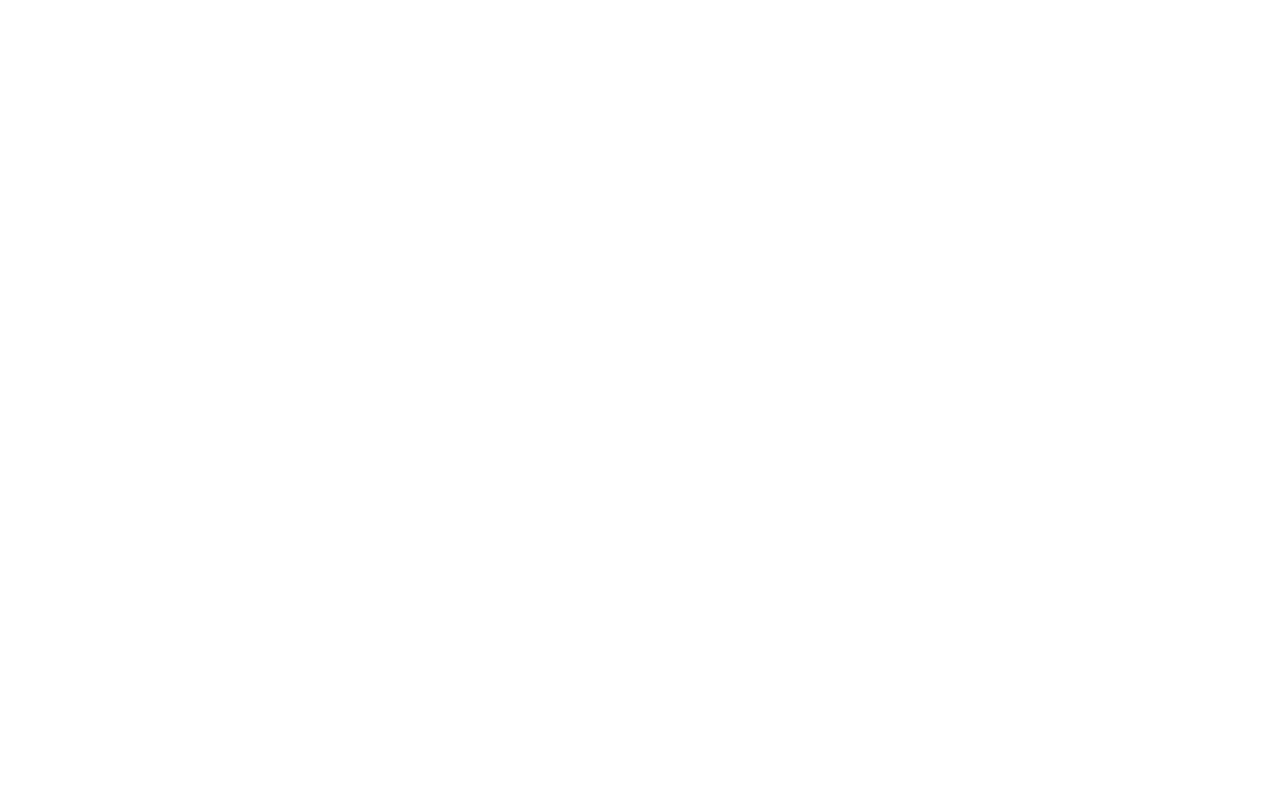
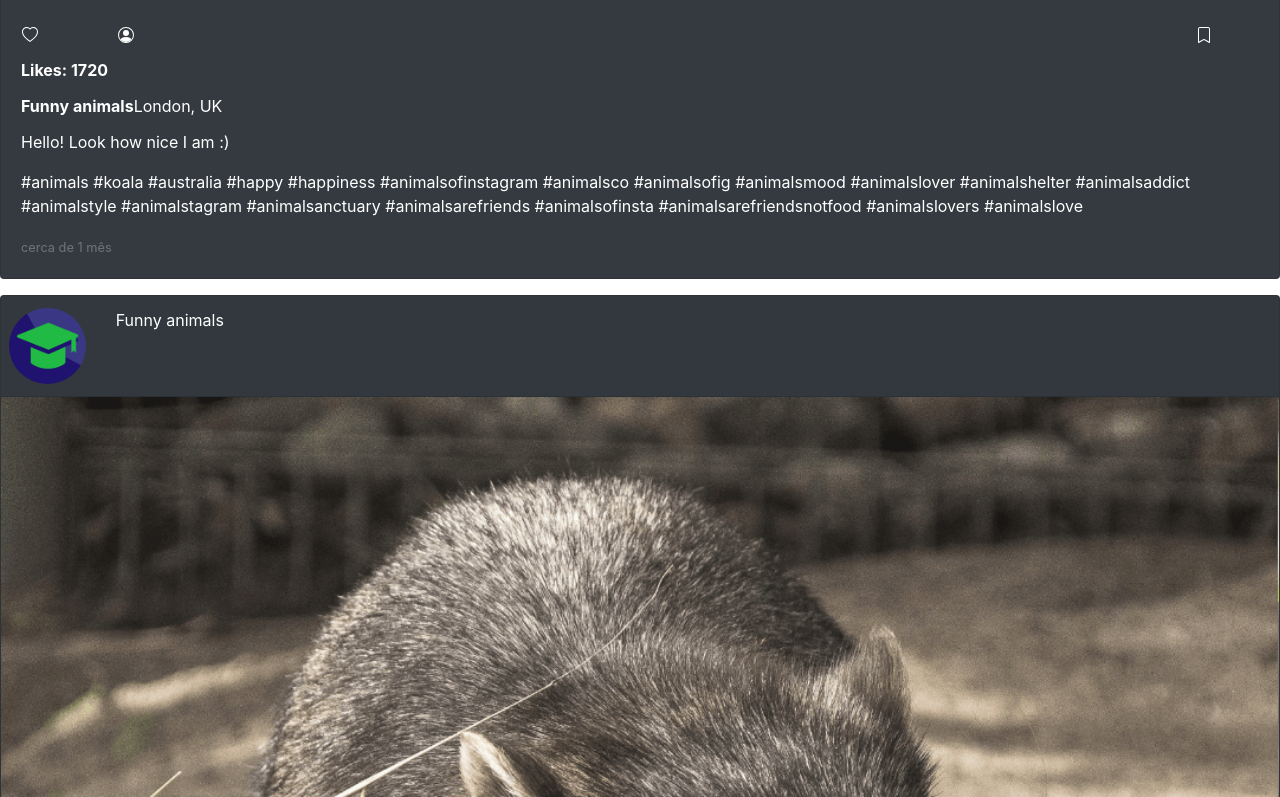
Before and after one commit to loxt/nextjs-photo-app, a Next.js app: page / in a window 1280 px wide. Shown: the part 1383-2180 px from the top of the page. Before the commit the page ends 800 px from the top, so only its background shows below. Built offline with nearby package versions, Linux system fonts and the light colour scheme.

Commit message:
feat: add timeline with posts

```diff
--- /dev/null
+++ b/components/home/card/index.tsx
@@ -0,0 +1,115 @@
+import Link from 'next/link';
+import React, { useState } from 'react';
+import { formatDistance } from 'date-fns';
+import br from 'date-fns/locale/pt-BR';
+
+export default function Card(props) {
+  const [photo, setPhoto] = useState(props.photo);
+  return (
+    <div className='card text-white bg-dark mb-3'>
+      <div className='card-header pl-2'>
+        <Link href={`/user/${photo.userId}`}>
+          <div className='row'>
+            <div className='col-1'>
+              <img
+                className='img-fluid rounded-circle border-primary'
+                src={photo.authorLogo}
+                alt={photo.author}
+              />
+            </div>
+            <div className='col-11'>{photo.author}</div>
+          </div>
+        </Link>
+      </div>
+      <img src={photo.photo} alt='Photo' className='card-img-top' />
+      <div className='card-body'>
+        <div className='row justify-content-between'>
+          <div className='col-2'>
+            <div
+              className='btn-group float-right w-100'
+              role='group'
+              aria-label='Basic Example'>
+              <button
+                className={`btn btn-dark pl-0 pt-0 text-left ${
+                  photo.liked ? 'clicked' : ''
+                }`}
+                onClick={() => {
+                  if (!photo.liked) {
+                    setPhoto({ ...photo, liked: true, likes: photo.likes++ });
+                  }
+                }}>
+                <svg
+                  width='1em'
+                  height='2em'
+                  viewBox='0 0 16 16'
+                  className='bi bi-heart'
+                  fill='currentColor'
+                  xmlns='http://www.w3.org/2000/svg'>
+                  <path
+                    fillRule='evenodd'
+                    d='M8 2.748l-.717-.737C5.6.281 2.514.878 1.4 3.053c-.523 1.023-.641 2.5.314 4.385.92 1.815 2.834 3.989 6.286 6.357 3.452-2.368 5.365-4.542 6.286-6.357.955-1.886.838-3.362.314-4.385C13.486.878 10.4.28 8.717 2.01L8 2.748zM8 15C-7.333 4.868 3.279-3.04 7.824 1.143c.06.055.119.112.176.171a3.12 3.12 0 0 1 .176-.17C12.72-3.042 23.333 4.867 8 15z'
+                  />
+                </svg>
+              </button>
+              <Link href={`/user/${photo.userId}`}>
+                <button className='btn btn-dark pt-0 text-left'>
+                  <svg
+                    width='1em'
+                    height='2em'
+                    viewBox='0 0 16 16'
+                    className='bi bi-person-circle'
+                    fill='currentColor'
+                    xmlns='http://www.w3.org/2000/svg'>
+                    <path d='M13.468 12.37C12.758 11.226 11.195 10 8 10s-4.757 1.225-5.468 2.37A6.987 6.987 0 0 0 8 15a6.987 6.987 0 0 0 5.468-2.63z' />
+                    <path
+                      fillRule='evenodd'
+                      d='M8 9a3 3 0 1 0 0-6 3 3 0 0 0 0 6z'
+                    />
+                    <path
+                      fillRule='evenodd'
+                      d='M8 1a7 7 0 1 0 0 14A7 7 0 0 0 8 1zM0 8a8 8 0 1 1 16 0A8 8 0 0 1 0 8z'
+                    />
+                  </svg>
+                </button>
+              </Link>
+            </div>
+          </div>
+          <div className='col-1'>
+            <button
+              className={`btn btn-dark pt-0 text-left ${
+                photo.bookmarked ? 'clicked' : ''
+              }`}
+              onClick={() => setPhoto({ ...photo, bookmarked: true })}>
+              <svg
+                width='1em'
+                height='2em'
+                viewBox='0 0 16 16'
+                className='bi bi-bookmark'
+                fill='currentColor'
+                xmlns='http://www.w3.org/2000/svg'>
+                <path
+                  fillRule='evenodd'
+                  d='M2 2a2 2 0 0 1 2-2h8a2 2 0 0 1 2 2v13.5a.5.5 0 0 1-.777.416L8 13.101l-5.223 2.815A.5.5 0 0 1 2 15.5V2zm2-1a1 1 0 0 0-1 1v12.566l4.723-2.482a.5.5 0 0 1 .554 0L13 14.566V2a1 1 0 0 0-1-1H4z'
+                />
+              </svg>
+            </button>
+          </div>
+        </div>
+        <p className='card-title font-weight-bolder'>Likes: {photo.likes}</p>
+        <p className='card-title font-weight-bolder'>
+          <Link href={`/user/${photo.userId}`}>{photo.author}</Link>
+          <span className='font-weight-normal'>{photo.location}</span>
+        </p>
+        <p className='card-text'>{photo.description}</p>
+        <p className='card-text tags'>{photo.tags}</p>
+        <p className='card-text'>
+          <small className='text-muted'>
+            {formatDistance(new Date(photo.createdAt), Date.now(), {
+              locale: br,
+            })}
+          </small>
+        </p>
+      </div>
+    </div>
+  );
+}
--- a/components/shared/footer/index.tsx
+++ b/components/shared/footer/index.tsx
@@ -20,7 +20,7 @@
                 xmlns='http://www.w3.org/2000/svg'>
                 <path d='M6.5 10.995V14.5a.5.5 0 0 1-.5.5H2a.5.5 0 0 1-.5-.5v-7a.5.5 0 0 1 .146-.354l6-6a.5.5 0 0 1 .708 0l6 6a.5.5 0 0 1 .146.354v7a.5.5 0 0 1-.5.5h-4a.5.5 0 0 1-.5-.5V11c0-.25-.25-.5-.5-.5H7c-.25 0-.5.25-.5.495z' />
                 <path
-                  fill-rule='evenodd'
+                  fillRule='evenodd'
                   d='M13 2.5V6l-2-2V2.5a.5.5 0 0 1 .5-.5h1a.5.5 0 0 1 .5.5z'
                 />
               </svg>
@@ -37,11 +37,11 @@
                 xmlns='http://www.w3.org/2000/svg'>
                 <path d='M13.468 12.37C12.758 11.226 11.195 10 8 10s-4.757 1.225-5.468 2.37A6.987 6.987 0 0 0 8 15a6.987 6.987 0 0 0 5.468-2.63z' />
                 <path
-                  fill-rule='evenodd'
+                  fillRule='evenodd'
                   d='M8 9a3 3 0 1 0 0-6 3 3 0 0 0 0 6z'
                 />
                 <path
-                  fill-rule='evenodd'
+                  fillRule='evenodd'
                   d='M8 1a7 7 0 1 0 0 14A7 7 0 0 0 8 1zM0 8a8 8 0 1 1 16 0A8 8 0 0 1 0 8z'
                 />
               </svg>
--- a/package.json
+++ b/package.json
@@ -11,6 +11,7 @@
   "dependencies": {
     "bootstrap": "^4.5.3",
     "bootstrap-icons": "^1.0.0",
+    "date-fns": "^2.16.1",
     "next": "9.5.5",
     "react": "17.0.1",
     "react-dom": "17.0.1",
--- a/pages/_app.tsx
+++ b/pages/_app.tsx
@@ -1,12 +1,12 @@
 import '../styles/globals.scss';
 import Header from '../components/shared/header';
 import Footer from '../components/shared/footer';
-import React, { useLayoutEffect, useState } from 'react';
+import React, { useEffect, useState } from 'react';
 
 export default function MyApp({ Component, pageProps }) {
   const [photos, setPhotos] = useState([]);
 
-  useLayoutEffect(() => {
+  useEffect(() => {
     fetch('/mocks/items.json')
       .then((res) => res.json())
       .then((data) => setPhotos(data));
@@ -15,7 +15,7 @@
   return (
     <>
       <Header />
-      <Component {...pageProps} />
+      <Component data={photos} {...pageProps} />
       <Footer />
     </>
   );
--- a/pages/index.tsx
+++ b/pages/index.tsx
@@ -1,13 +1,19 @@
 import React from 'react';
 import Head from 'next/head';
+import Card from '../components/home/card';
 
-export default function Home() {
+export default function Home(props) {
   return (
     <div>
       <Head>
         <title>Photo App</title>
         <link rel='icon' href='/favicon.ico' />
       </Head>
+      <div>
+        {props.data.map((photo, i) => (
+          <Card key={i} photo={photo} />
+        ))}
+      </div>
     </div>
   );
 }
```
Also changed, not shown: 1 other file (tests, documents, lock files or other folders).
